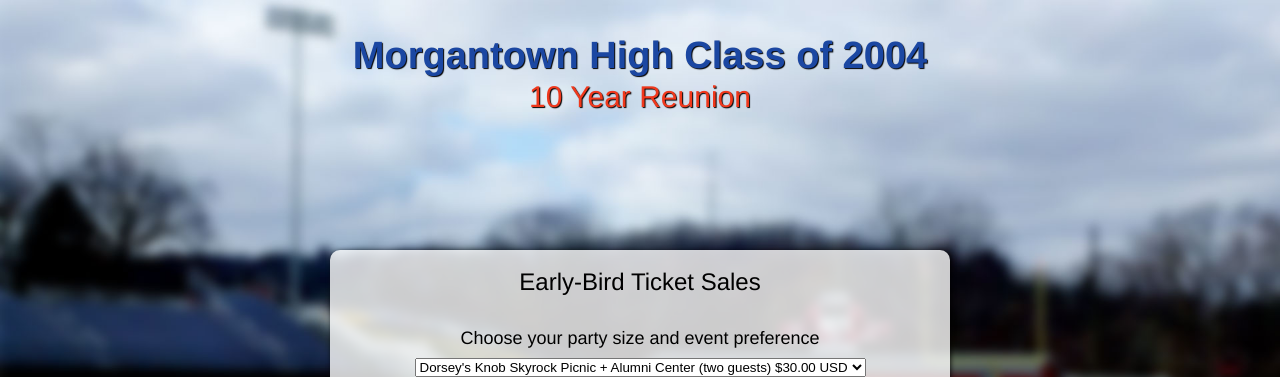
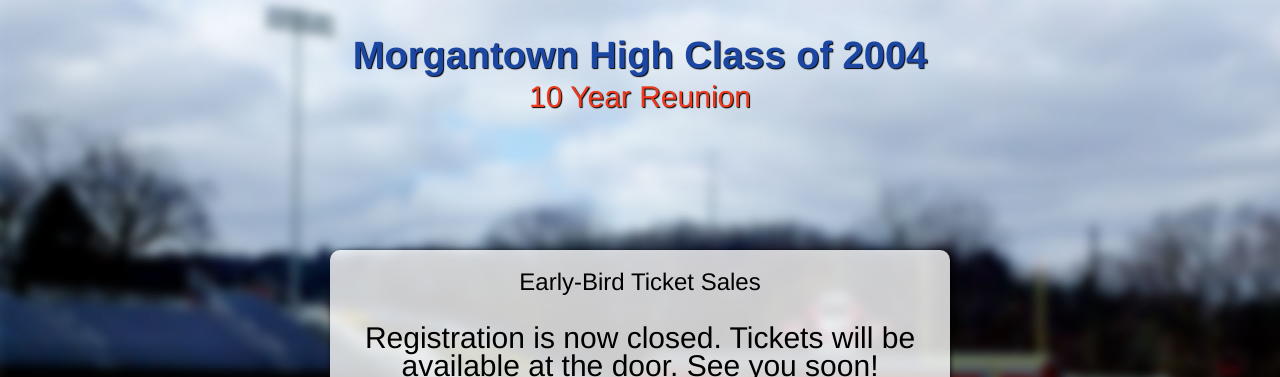
Before and after one commit to gleitz/mhs-reunion, a Flask app: page /purchase in a window 1280 px wide. Shown: the top 377 px of the page. Run offline with Flask 2, Linux system fonts and the light colour scheme.

Commit message:
Close registration

```diff
--- a/templates/base.html
+++ b/templates/base.html
@@ -26,7 +26,7 @@
                 <h3 class="br"><span class="strong blue" style="display: inline-block; width: 118px;">When:</span> <span>July 26, 2014</span></h3>
                 <h3 class="br"><span class="strong blue" style="display: inline-block; width: 118px;">Where:</span> <span>Morgantown, WV</span></h3>
                 <h3 class="br"><span class="strong blue" style="display: inline-block; width: 118px;">Who:</span> <span>All Class of '04 Alumni &amp; Family</span></h3>
-                <h3 class="br-2"><span class="strong blue" style="display: inline-block; width: 118px;">What:</span> <span>Picnic, tour of MHS, and evening reception at the WVU Alumni Center</span></h3>
+                <h3 class="br-2"><span class="strong blue" style="display: inline-block; width: 118px;">What:</span> <span><a href="https://www.facebook.com/groups/1410255195859214/1506412032910196/">Picnic, tour of MHS, and evening reception at the WVU Alumni Center</a></span></h3>
                 <div style="position: absolute; bottom: 18px;"><a href="http://mhs2004reunion.rsvpify.com">Please RSVP now</a> and join the <a target="_blank" href="https://www.facebook.com/groups/1410255195859214/">Facebook group</a>.</div>
                 {% endblock %}
             </div>
--- a/templates/register.html
+++ b/templates/register.html
@@ -6,6 +6,7 @@
     <br/>
     <br/>
     <div style="font-size: 18px;">
+        {#
         <form action="https://www.paypal.com/cgi-bin/webscr" method="post" target="_top">
             <input type="hidden" name="cmd" value="_s-xclick">
             <input type="hidden" name="hosted_button_id" value="PKZD8V2UBXKQ8">
@@ -24,7 +25,10 @@
             <input style="padding-top: 8px;" type="image" src="https://www.paypalobjects.com/en_US/i/btn/btn_buynow_LG.gif" border="0" name="submit" alt="PayPal - The safer, easier way to pay online!">
             <img alt="" border="0" src="https://www.paypalobjects.com/en_US/i/scr/pixel.gif" width="1" height="1">
         </form>
-
+        #}
+        <h3>Registration is now closed. Tickets will be available at the door. See you soon!</h3>
+        <br>
+        <h4>View the <a href="https://www.facebook.com/groups/1410255195859214/1506412032910196/">schedule</a>.</h4>
     </div>
 </div>
 
```
